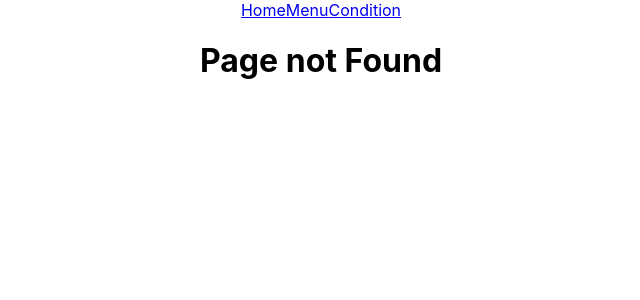
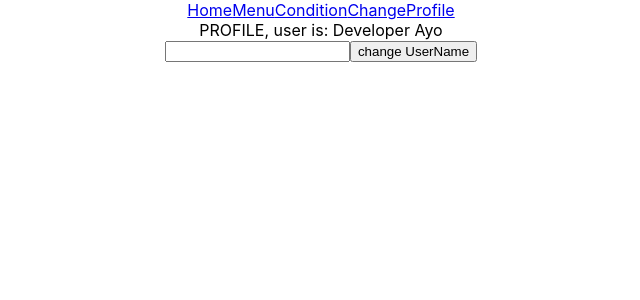
Before and after one commit to Fooagsmart/driva, a React (Create React App) app: page /profile in a window 1280 px wide. Before the commit this address had no page. Shown: the top 300 px of the page, without its empty margins (319-959 px from the left). Built offline with nearby package versions, Linux system fonts and the light colour scheme.

Commit message:
appContext.provider

```diff
--- a/src/App.js
+++ b/src/App.js
@@ -4,19 +4,28 @@ import Condition from './Condition';
 import Menu from './Menu';
 import Home from './Home';
 import Navbar from './Navbar';
+import Profile from './Profile';
+import { useState, createContext } from 'react';
+
+export const AppContext = createContext();
 
 function App() {
+  const [username, setUsername] = useState("Developer Ayo");
   return (
     <div className="App">
+      <AppContext.Provider value={{username, setUsername}}>
       <Router >
         <Navbar />
         <Routes>
         <Route path='/' element={<Home />}></Route>
         <Route path='/Menu' element={<Menu />}></Route>
         <Route path='/Condition' element={<Condition />}></Route>
+        <Route path='/profile' element={<Profile />}></Route>
         <Route path='*' element={<h1>Page not Found</h1>}></Route>
         </Routes>
       </Router>
+      </AppContext.Provider>
+
     </div>
   );
 }
--- /dev/null
+++ b/src/ChangeProfile.js
@@ -0,0 +1,23 @@
+import React from 'react'
+import { useState } from 'react'
+import { useContext } from 'react'
+import { AppContext } from './App'
+
+const ChangeProfile = () => {
+    const {setUsername } = useContext(AppContext);
+    const [newUsername, setNewUsername] = useState("");
+  return (
+    <div>
+      <input onChange={(event) => {
+        setNewUsername(event.target.value);
+      }}/>
+      <button onClick={() => {
+        setUsername(newUsername);
+      }}>
+        change UserName
+      </button>
+    </div>
+  )
+}
+
+export default ChangeProfile
--- a/src/Home.js
+++ b/src/Home.js
@@ -1,9 +1,15 @@
 import React from 'react'
+import { useContext } from 'react'
+import { AppContext } from './App'
+
 
 const Home = () => {
+
+    const { username } = useContext(AppContext);
   return (
     <div>
-      this is the home page
+      this is the home page and user is:
+      <h1>{username}</h1>
     </div>
   )
 }
--- a/src/Navbar.js
+++ b/src/Navbar.js
@@ -7,6 +7,7 @@ const Navbar = () => {
          <Link to="/">Home</Link>
           <Link to="/Menu">Menu</Link>
           <Link to="/Condition">Condition</Link>
+          <Link to="/profile">ChangeProfile</Link>
     </div>
   )
 }
--- /dev/null
+++ b/src/Profile.js
@@ -0,0 +1,17 @@
+import React from 'react'
+import { useContext } from 'react';
+import { AppContext } from './App';
+import ChangeProfile from './ChangeProfile';
+
+const Profile = () => {
+    const { username } = useContext(AppContext)
+
+  return (
+    <div>
+      PROFILE, user is: { username }
+      < ChangeProfile />
+    </div>
+  )
+}
+
+export default Profile
```
